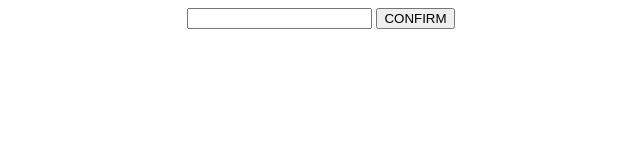
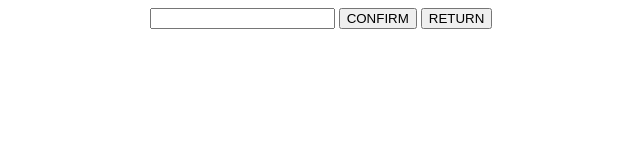
Before and after one commit to RubyQianru/Front-End-Web-Class-6, a plain HTML site: page Week 6/index.html in a window 1280 px wide. Shown: the whole page, without its empty margins (319-959 px from the left). Drawn offline with Linux system fonts and the light colour scheme.

Commit message:
Update button2

```diff
--- a/Week 6/index.html
+++ b/Week 6/index.html
@@ -11,6 +11,7 @@
         <div id="searchbox">
             <input type="text">
             <button>CONFIRM</button>
+            <button>RETURN</button>
         </div>
     </main>
 </body>
```
